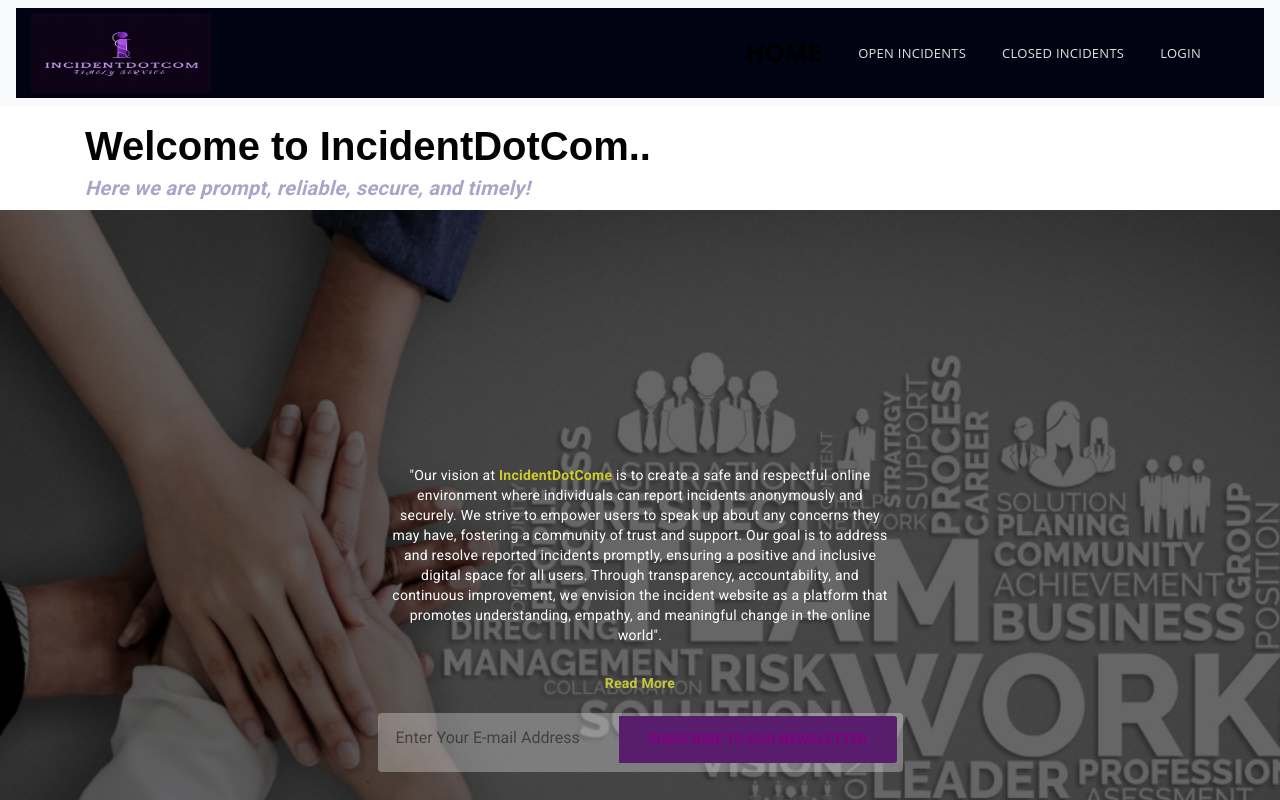
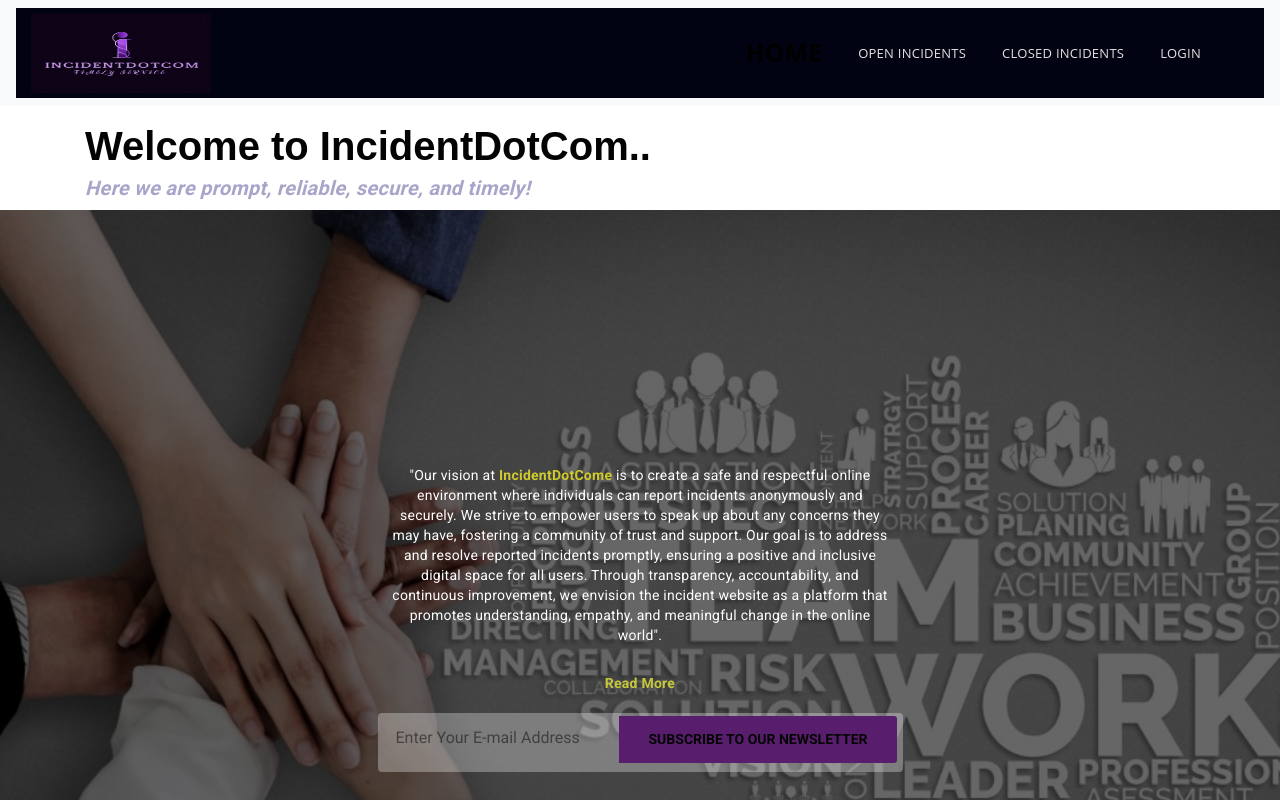
Before and after one commit to RodolfoBorbon/incidents-frontend, an Angular app in the folder Front-End/: page /home in a window 1280 px wide. In both pictures the pointer is over the button "SUBSCRIBE TO OUR NEWSLETTER". Shown: the top 800 px of the page. Built offline with nearby package versions, Linux system fonts and the light colour scheme.

Commit message:
misspeling

```diff
--- a/Front-End/src/app/home/home.component.css
+++ b/Front-End/src/app/home/home.component.css
@@ -110,7 +110,7 @@ transition: all 0.4s ease;
 }
 
 .btn-brand:hover{
-    color: purple;
+    color: rgb(5, 5, 5);
 }
 
 .custom-link{
```
